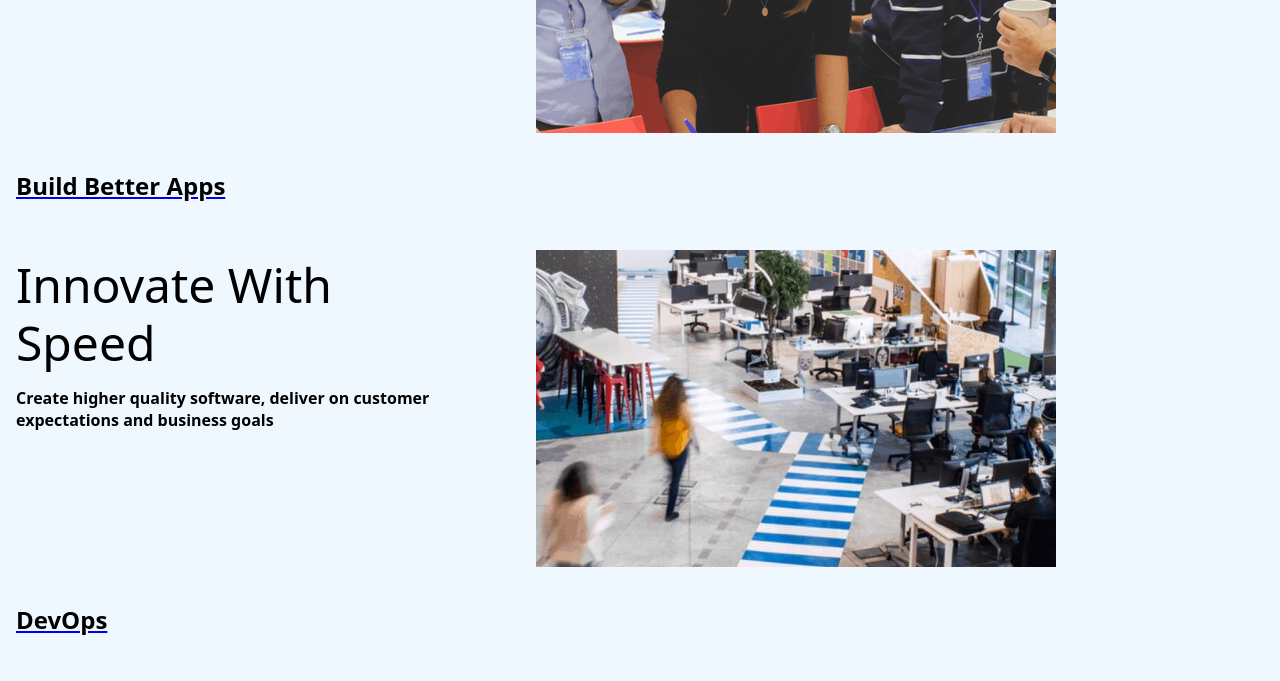
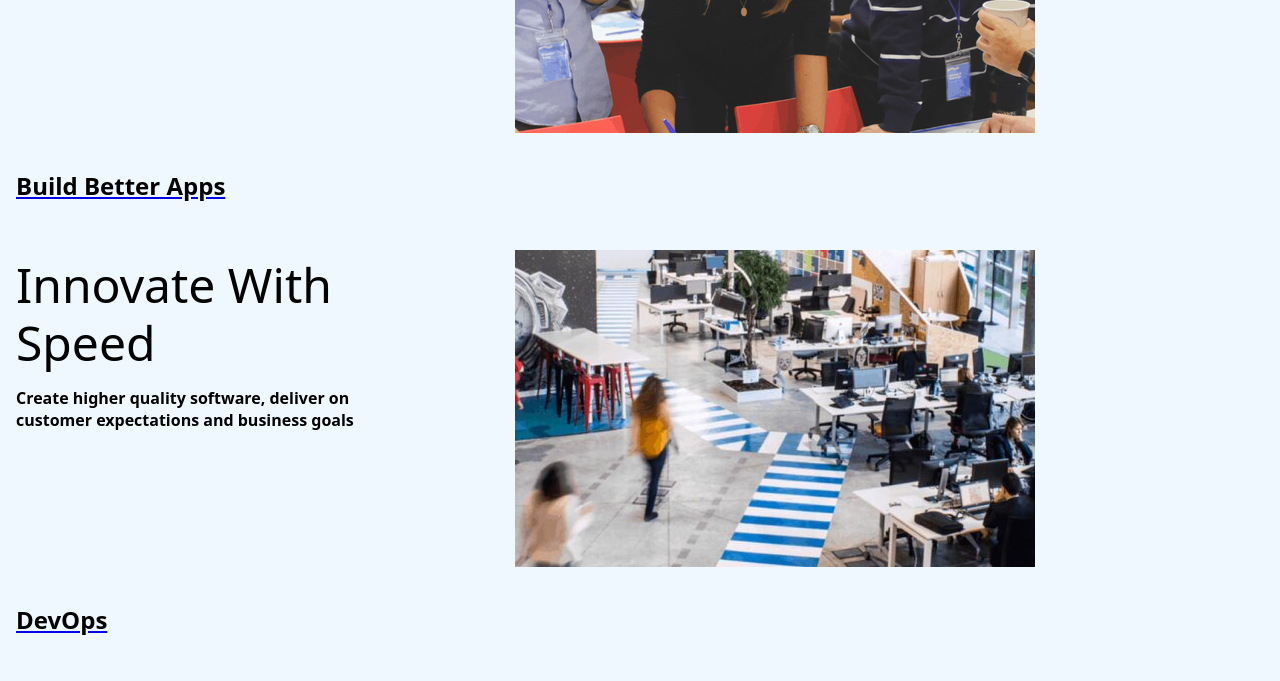
Before and after one commit to Preritnag/hackslash-website, a plain HTML site: page index.html in a window 1280 px wide. Shown: the part 731-1412 px from the top of the page. Drawn offline with Linux system fonts and the light colour scheme.

Commit message:
website is now ready to use

```diff
--- a/index.css
+++ b/index.css
@@ -41,10 +41,15 @@ h1:hover {
 }
 .page{
     display: flex;
+    flex-wrap: wrap;
 }
 .info{
     width: 520.31px;
     height: 320px;
+}
+.info,.head,.head2{
+    width:100%;
+
 }
 .head{
     width: 424.31px;
@@ -83,3 +88,18 @@ p{
             padding: 1rem 2rem;
             transition: .2s
 }
+/* MOBILE DEVICES */
+@media only screen and (min-width:601px) and (max-width:768px){
+    .main{
+        width:80%;
+    }
+}
+/* large screen */
+@media only screen and (min-width:769px){
+    .info,.head,.head2{
+        width: 40%;
+    }
+    .head,.head2{
+        width:80%;
+    }
+}
```
